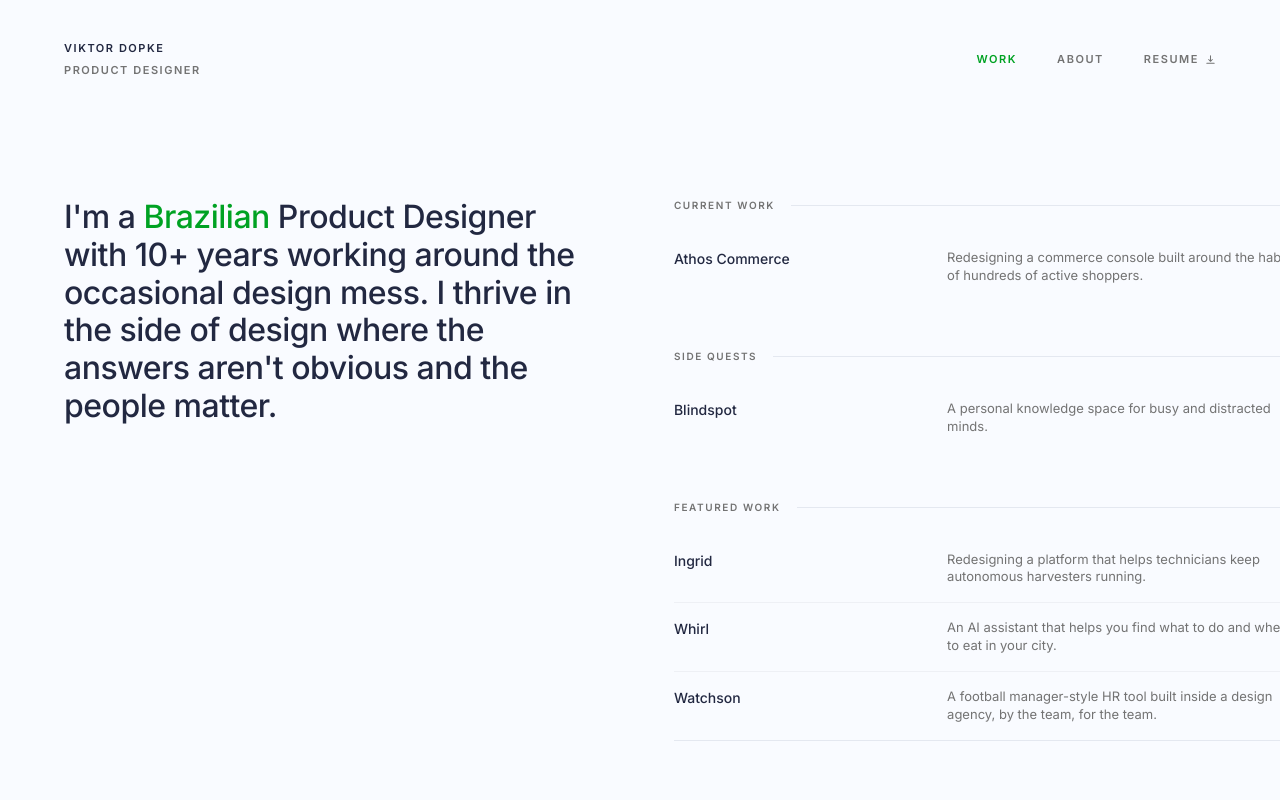
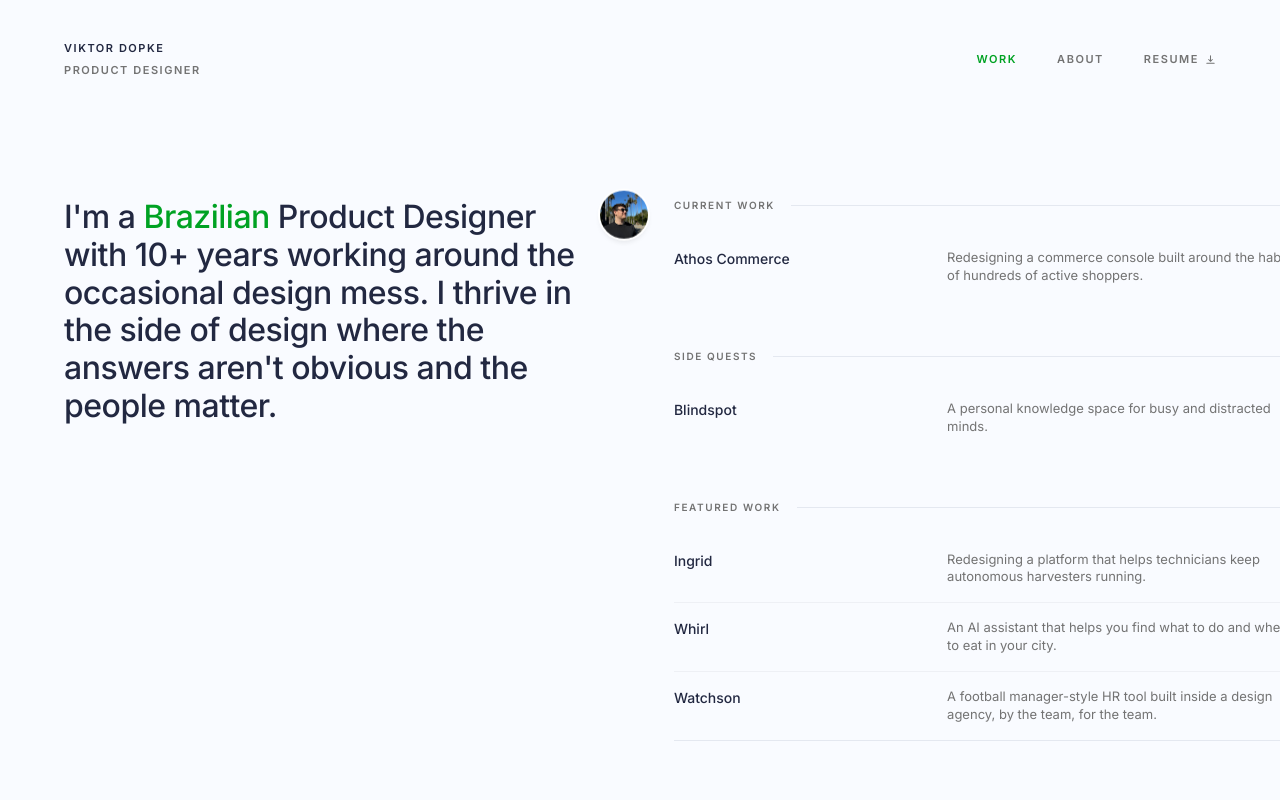
Before and after one commit to ViktorSkope/Design-Portfolio, a React (Vite) app: page / in a window 1280 px wide. Shown: the top 800 px of the page. Built offline with nearby package versions, Linux system fonts and the light colour scheme.

Commit message:
Addon avatar

```diff
--- a/src/components/Hero.tsx
+++ b/src/components/Hero.tsx
@@ -1,6 +1,7 @@
 export default function Hero() {
   return (
-    <section id="about" className="max-w-[520px] pb-16 lg:pb-0">
+    <section id="about" className="pb-16 lg:pb-0">
+      <div className="relative inline-block max-w-[520px]">
         <p className="text-[#222841] text-[28px] md:text-[32px] font-medium leading-[1.18] tracking-[-0.5px]">
           I&apos;m a{" "}
           <span className="text-[#00a223]">Brazilian</span>{" "}
@@ -8,6 +9,16 @@ export default function Hero() {
           mess. I thrive in the side of design where the answers aren&apos;t
           obvious and the people matter.
         </p>
+
+        {/* Floating avatar */}
+        <div className="absolute -right-16 top-0 animate-[float_4s_ease-in-out_infinite]">
+          <img
+            src="/avatar.png"
+            alt="Viktor Dopke"
+            className="w-12 h-12 rounded-full object-cover shadow-md ring-2 ring-white"
+          />
+        </div>
+      </div>
     </section>
   );
 }
--- a/src/index.css
+++ b/src/index.css
@@ -1,4 +1,9 @@
 @import "tailwindcss";
+
+@keyframes float {
+  0%, 100% { transform: translateY(0px); }
+  50%       { transform: translateY(-8px); }
+}
 
 @layer base {
   * {
```
Also changed, not shown: public/avatar.png (added). Lines whose indentation alone changed are shown as unchanged.
